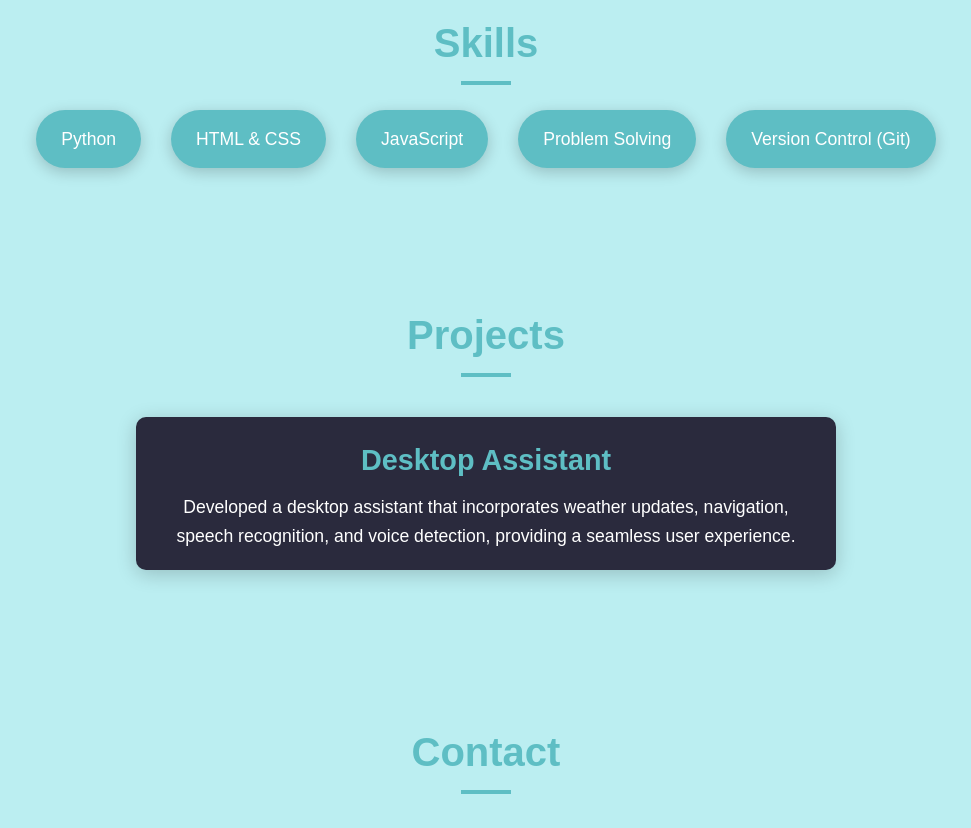
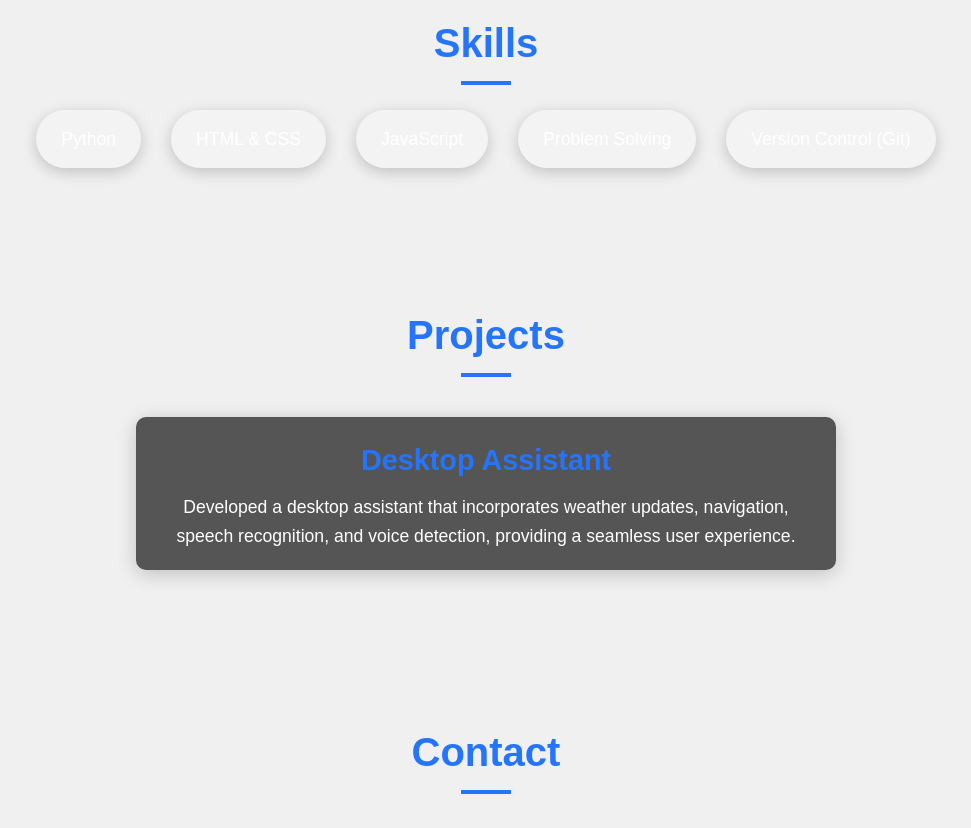
Before and after one commit to rsreehari/Portfolio-, a plain HTML site: page index.html in a window 1280 px wide. Shown: the part 770-1598 px from the top of the page, without its empty margins (154-1125 px from the left). Drawn offline with Linux system fonts and the light colour scheme.

Commit message:
Update style.css

```diff
--- a/style.css
+++ b/style.css
@@ -7,8 +7,8 @@
 
 body {
     font-family: 'Poppins', sans-serif;
-    background-color: #BBEEF1; /* Background color */
-    color: #333;
+    background-color: #f0f0f0; /* Background color */
+    color: #333; /* Text color */
     line-height: 1.6;
     padding: 0 20px;
     scroll-behavior: smooth;
@@ -16,8 +16,8 @@ body {
 
 /* Header Styles */
 header {
-    background: #5EBEC4; /* Header color */
-    color: #fff;
+    background: #6a11cb; /* Header color */
+    color: #fff; /* Header text color */
     text-align: center;
     padding: 80px 20px;
 }
@@ -43,7 +43,7 @@ section {
 section h2 {
     font-size: 2.5em;
     margin-bottom: 20px;
-    color: #5EBEC4; /* Section title color */
+    color: #2575fc; /* Section title color */
     position: relative;
     display: inline-block;
     animation: fadeIn 1s ease-in-out;
@@ -54,7 +54,7 @@ section h2::after {
     position: absolute;
     width: 50px;
     height: 4px;
-    background-color: #5EBEC4; /* Accent color for underline */
+    background-color: #2575fc; /* Accent color for underline */
     left: 50%;
     transform: translateX(-50%);
     bottom: -10px;
@@ -78,8 +78,8 @@ section h2::after {
 
 #skills ul li {
     margin: 15px;
-    background-color: #5EBEC4; /* Skill item background color */
-    color: #fff;
+    background-color: rgba(255, 255, 255, 0.2); /* Skill item background color */
+    color: #fff; /* Skill text color */
     padding: 15px 25px;
     border-radius: 30px;
     font-size: 1.1em;
@@ -96,7 +96,7 @@ section h2::after {
 .project {
     margin: 30px auto;
     max-width: 700px;
-    background-color: #2a2a3d; /* Project card background */
+    background-color: #555; /* Project card background */
     padding: 20px;
     border-radius: 10px;
     box-shadow: 0 4px 20px rgba(0, 0, 0, 0.2);
@@ -110,7 +110,7 @@ section h2::after {
 .project h3 {
     margin-bottom: 10px;
     font-size: 1.8em;
-    color: #5EBEC4; /* Project title color */
+    color: #2575fc; /* Project title color */
 }
 
 .project-description {
@@ -126,18 +126,18 @@ section h2::after {
 }
 
 #contact .social-links a {
-    color: #5EBEC4; /* Social icon color */
+    color: #2575fc; /* Social icon color */
     margin: 0 20px;
     font-size: 3em; /* Increased icon size */
     transition: color 0.3s ease;
 }
 
 #contact .social-links a:visited {
-    color: #5EBEC4; /* Retain color after clicking */
+    color: #2575fc; /* Retain color after clicking */
 }
 
 #contact .social-links a:hover {
-    color: #BBEEF1; /* Hover color */
+    color: #6a11cb; /* Hover color */
 }
 
 /* Footer Styles */
@@ -145,7 +145,7 @@ footer {
     text-align: center;
     padding: 20px 0;
     background-color: #333; /* Footer background */
-    color: #fff;
+    color: #fff; /* Footer text color */
     margin-top: 40px;
 }
 
```
